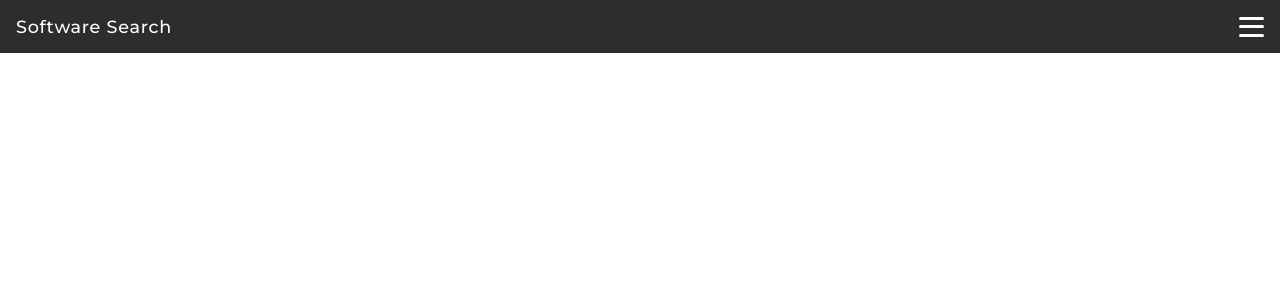
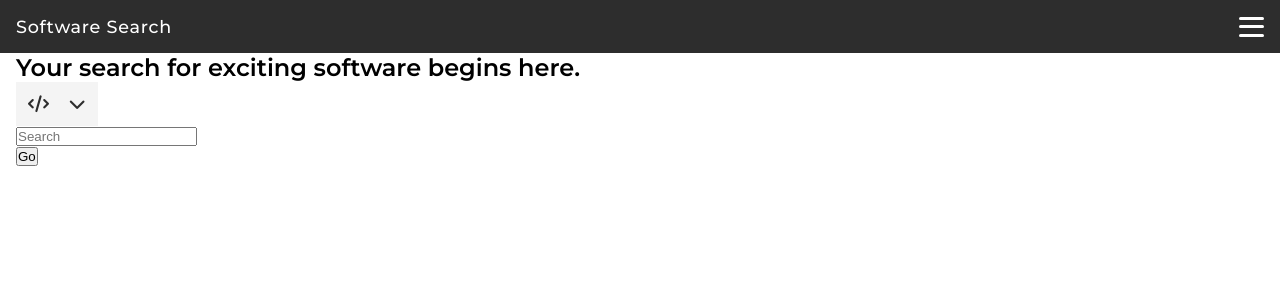
Before and after one commit to EricASC6/software-search, a React (Create React App) app: page / in a window 1280 px wide. Shown: the top 300 px of the page. Built offline with nearby package versions, Linux system fonts and the light colour scheme.

Commit message:
search bar component with search types

```diff
--- a/public/index.html
+++ b/public/index.html
@@ -24,6 +24,11 @@
       work correctly both with client-side routing and a non-root public URL.
       Learn how to configure a non-root public URL by running `npm run build`.
     -->
+    <script
+      src="https://kit.fontawesome.com/bc308bbd0b.js"
+      crossorigin="anonymous"
+    ></script>
+
     <title>React App</title>
   </head>
   <body>
--- a/src/App.js
+++ b/src/App.js
@@ -1,11 +1,13 @@
 import React, { Component } from "react";
 import Navbar from "./components/navbar/Navbar";
+import SearchBarContainer from "./components/search-bar/SearchBarContainer";
 
 class App extends Component {
   render() {
     return (
-      <div className="app" on>
+      <div className="app">
         <Navbar />
+        <SearchBarContainer />
       </div>
     );
   }
--- a/src/components/css/navbar/Hamburger.css
+++ b/src/components/css/navbar/Hamburger.css
@@ -6,6 +6,7 @@
   justify-content: space-between;
   align-items: center;
   z-index: 2;
+  cursor: pointer;
 }
 
 .hamburger .line {
--- /dev/null
+++ b/src/components/css/search-bar/SearchTypes.css
@@ -0,0 +1,36 @@
+.search-types {
+  width: 5.1rem;
+  color: var(--black);
+  /* text-align: center; */
+  background-color: var(--light-gray);
+}
+
+.search-types .current-type {
+  display: flex;
+  justify-content: space-between;
+  align-items: center;
+  font-size: 1.05rem;
+  padding: 0.75rem;
+}
+
+.search-types .current-type .search-type-caret {
+  cursor: pointer;
+}
+
+.search-types .search-types-drop-down {
+  display: none;
+}
+
+.search-types .search-types-drop-down ul {
+  width: auto;
+  list-style: none;
+}
+
+.search-types .search-types-drop-down ul li {
+  width: auto;
+  padding: 0.75rem;
+}
+
+.search-types .search-types-drop-down ul li:hover {
+  background-color: red;
+}
--- a/src/components/search-bar/SearchBar.js
+++ b/src/components/search-bar/SearchBar.js
@@ -0,0 +1,32 @@
+import React from "react";
+import SearchTypes from "./SearchTypes";
+
+const SearchBar = ({
+  searchTypes,
+  type,
+  changeType,
+  handleChange,
+  handleSubmit,
+  toggleSearchTypes,
+}) => {
+  return (
+    <form className="searchbar" onSubmit={handleSubmit}>
+      <div className="searchbar-holder">
+        <SearchTypes
+          searchTypes={searchTypes}
+          type={type}
+          changeType={changeType}
+          toggleSearchTypes={toggleSearchTypes}
+        />
+        <div className="searchbar-input">
+          <input type="text" placeholder="Search" onChange={handleChange} />
+        </div>
+      </div>
+      <button className="search-btn" type="submit">
+        Go
+      </button>
+    </form>
+  );
+};
+
+export default SearchBar;
--- a/src/components/search-bar/SearchBarContainer.js
+++ b/src/components/search-bar/SearchBarContainer.js
@@ -0,0 +1,76 @@
+import React, { Component } from "react";
+import SearchBar from "./SearchBar";
+import { connect } from "react-redux";
+
+class SearchBarContainer extends Component {
+  constructor() {
+    super();
+    this.handleChange = this.handleChange.bind(this);
+    this.handleSubmit = this.handleSubmit.bind(this);
+    this.changeType = this.changeType.bind(this);
+    this.toggleSearchTypes = this.toggleSearchTypes.bind(this);
+    this.state = {
+      type: "repo",
+      searchValue: "",
+      searchTypesVisible: false,
+    };
+  }
+
+  handleChange(e) {
+    this.setState({
+      ...this.state,
+      searchValue: e.target.value,
+    });
+  }
+
+  handleSubmit(e) {
+    e.preventDefault();
+    console.log(this.state);
+  }
+
+  changeType(type) {
+    this.setState({
+      ...this.state,
+      type: type,
+    });
+  }
+
+  toggleSearchTypes() {
+    this.setState({
+      ...this.state,
+      searchTypesVisible: this.state.searchTypesVisible ? false : true,
+    });
+  }
+
+  render() {
+    const { changeType, handleChange, handleSubmit, toggleSearchTypes } = this;
+    const { type } = this.state;
+    const { searchTypes } = this.props;
+
+    return (
+      <div className="search">
+        <div className="searchbar-container container">
+          <div className="search-head">
+            <h2>Your search for exciting software begins here.</h2>
+          </div>
+          <SearchBar
+            type={type}
+            searchTypes={searchTypes}
+            changeType={changeType}
+            toggleSearchTypes={toggleSearchTypes}
+            handleChange={handleChange}
+            handleSubmit={handleSubmit}
+          />
+        </div>
+      </div>
+    );
+  }
+}
+
+const mapStateToProps = (state) => {
+  return {
+    searchTypes: state.searchTypes,
+  };
+};
+
+export default connect(mapStateToProps)(SearchBarContainer);
--- /dev/null
+++ b/src/components/search-bar/SearchTypes.js
@@ -0,0 +1,79 @@
+import React from "react";
+import "../css/search-bar/SearchTypes.css";
+
+const SearchTypes = ({ searchTypes, type, changeType }) => {
+  let icons = [];
+  const searchTypesList = searchTypes.map((type) => {
+    let icon;
+
+    switch (type) {
+      case "repo":
+        icon = (
+          <span className="search-icon" type="repo">
+            <i className="fas fa-code"></i>
+          </span>
+        );
+        break;
+      case "user":
+        icon = (
+          <span className="search-icon" type="user">
+            <i className="fas fa-user"></i>
+          </span>
+        );
+        break;
+      case "org":
+        icon = (
+          <span className="search-icon" type="org">
+            <i className="fas fa-building"></i>
+          </span>
+        );
+        break;
+      case "user-repo":
+        icon = (
+          <span className="search-icon" type="user-repo">
+            <i className="fas fa-user"></i>
+            <i className="fas fa-code"></i>
+          </span>
+        );
+        break;
+      case "org-repo":
+        icon = (
+          <span className="search-icon" type="org-repo">
+            <i className="fas fa-building"></i>
+            <i className="fas fa-code"></i>
+          </span>
+        );
+        break;
+      default:
+        icon = "";
+    }
+
+    icons.push(icon);
+
+    return (
+      <li
+        className="search-type"
+        id={type}
+        key={type}
+        onClick={() => changeType(type)}
+      >
+        {icon}
+      </li>
+    );
+  });
+
+  const currentType = icons.find((icon) => icon.props.type === type);
+
+  return (
+    <div className="search-types">
+      <div className="current-type">
+        {currentType} <i className="fas fa-chevron-down search-type-caret"></i>
+      </div>
+      <div className="search-types-drop-down">
+        <ul>{searchTypesList}</ul>
+      </div>
+    </div>
+  );
+};
+
+export default SearchTypes;
--- a/src/index.css
+++ b/src/index.css
@@ -3,6 +3,7 @@
 :root {
   --white: #fff;
   --black: #2d2d2d;
+  --light-gray: #f4f4f4;
 }
 
 * {
--- a/src/reducers/rootReducer.js
+++ b/src/reducers/rootReducer.js
@@ -1,4 +1,6 @@
-let initState = {};
+let initState = {
+  searchTypes: ["repo", "user", "org", "user-repo", "org-repo"],
+};
 
 const rootReducer = (state = initState, action) => {
   return state;
```
Also changed, not shown: src/components/css/search-bar/SearchBar.css (added), src/components/css/search-bar/SearchBarContainer.css (added).
